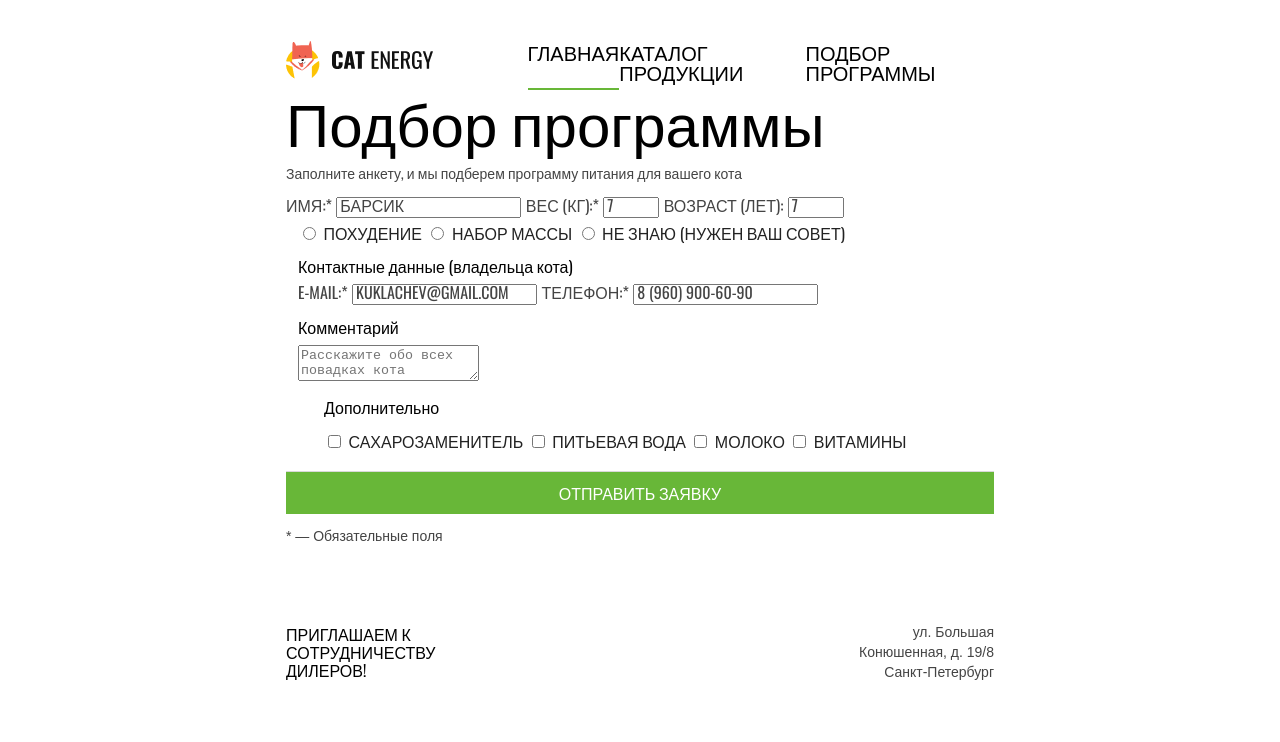
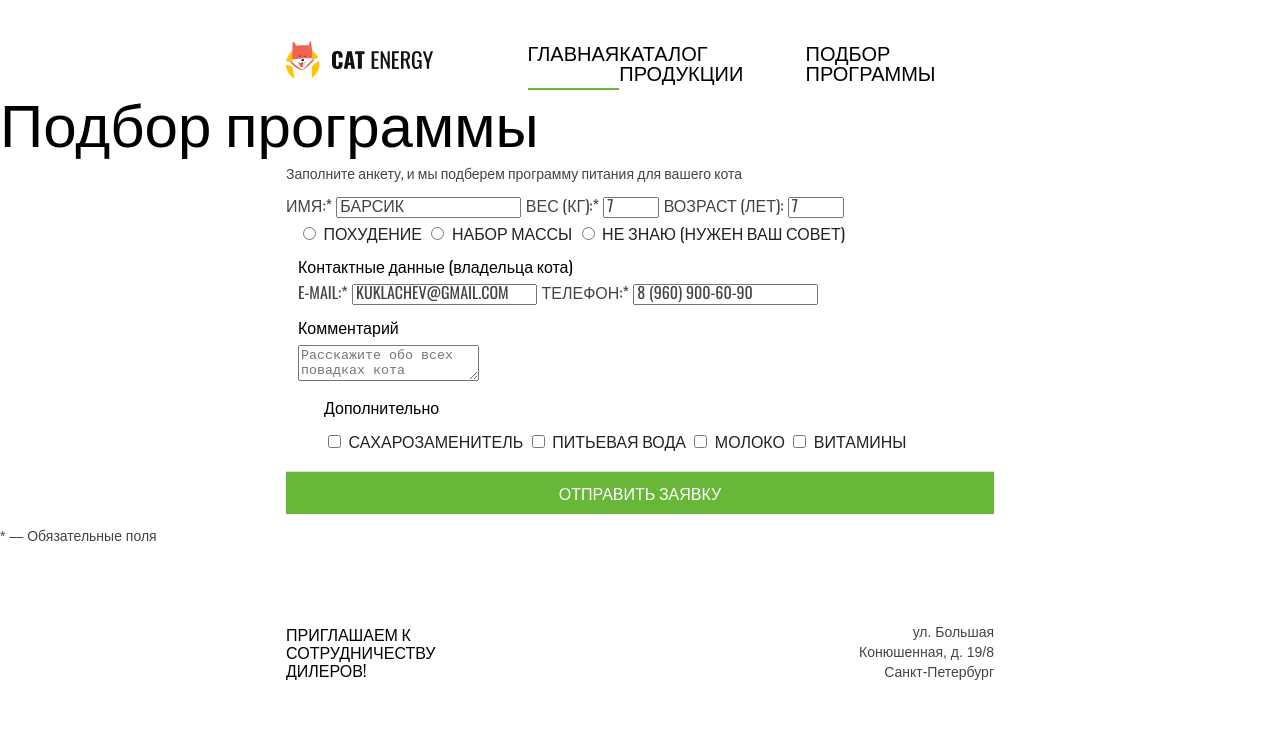
Before and after one commit to VasSasha/1164367-cat-energy-20, a website: page source/form.html in a window 1280 px wide. Shown: the top 742 px of the page. Drawn offline with nearby package versions, Linux system fonts and the light colour scheme; files that its build step writes are made by us from their sources.

Commit message:
Добавила обертку и контейнер

```diff
--- a/source/form.html
+++ b/source/form.html
@@ -34,9 +34,9 @@
             </button>
           </div>
         </header>
-        <main class="form-main container">
+        <main class="form-main">
             <h1 class="heading heading--h1 heading--form">Подбор программы</h1>
-            <form action="https://echo.htmlacademy.ru" method="post" class="form">
+            <form action="https://echo.htmlacademy.ru" method="post" class="form container">
                     <p class="form__paragraph">Заполните анкету, и мы подберем
                     программу питания для вашего кота</p>
                     <label class="field">
@@ -52,6 +52,7 @@
                         <input type="number" placeholder="7" max="20" min="1" class="field__input">
                     </label>
                 <fieldset class="programme-choice fieldset">
+                  <div class="wrapper wrapper--radio">
                       <label class="radio">
                           <input type="radio" class="radio__input radio__input--checked">
                           <span class="label radio__label">похудение</span>
@@ -64,6 +65,7 @@
                           <input type="radio" class="radio__input">
                           <span class="label radio__label">Не знаю (Нужен ваш совет)</span>
                       </label>
+                    </div>
                 </fieldset>
                 <fieldset class="contacts fieldset">
                     <legend class="heading heading--form">Контактные данные
```
Lines whose indentation alone changed are shown as unchanged.
